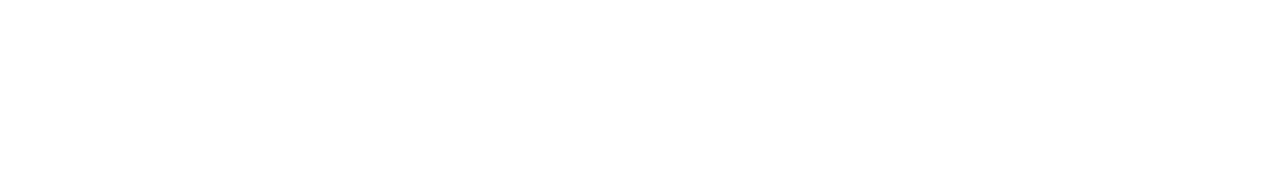
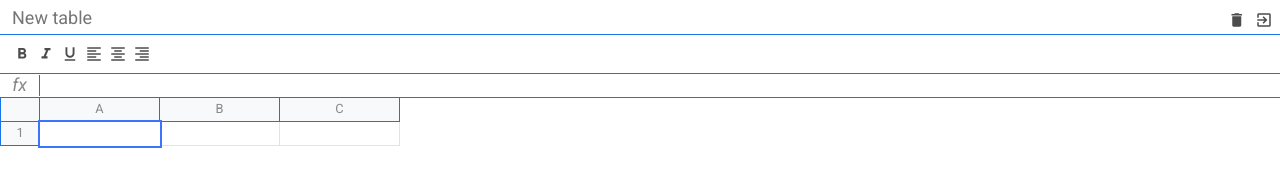
Before and after one commit to Dennynic/js-tables, a website built with webpack: page src/index.html in a window 1280 px wide. Built offline with nearby package versions, Linux system fonts and the light colour scheme.

Commit message:
Add create element function, add structure

```diff
--- a/package.json
+++ b/package.json
@@ -24,6 +24,7 @@
   "homepage": "https://github.com/Dennynic/js-tables#readme",
   "devDependencies": {
     "@babel/core": "^7.11.1",
+    "@babel/plugin-proposal-class-properties": "^7.10.4",
     "@babel/preset-env": "^7.11.0",
     "babel-loader": "^8.1.0",
     "clean-webpack-plugin": "^3.0.0",
--- /dev/null
+++ b/src/components/excel/Excel.js
@@ -0,0 +1,25 @@
+import { $ } from '@core/dom';
+
+export class Excel {
+  constructor(selector, options) {
+    this.$element = document.querySelector(selector);
+    this.components = options.components || [];
+  }
+
+  getRoot() {
+    const $root = $.create('div', 'excel');
+
+    this.components.forEach((Component) => {
+      const $el = $.create('div', Component.className);
+
+      const component = new Component($el);
+      $el.innerHTML = component.toHTML();
+      $root.append($el);
+    });
+    return $root;
+  }
+
+  render() {
+    this.$element.append(this.getRoot());
+  }
+}
--- /dev/null
+++ b/src/components/formula/Formula.js
@@ -0,0 +1,10 @@
+import {Component} from "@core/Component";
+
+export class Formula extends Component{
+  static className = 'excel__formula';
+
+  toHTML() {
+    return `<div class="info">fx</div>
+            <div class="input" contenteditable spellcheck="false"></div>`;
+  }
+}
--- /dev/null
+++ b/src/components/header/Header.js
@@ -0,0 +1,18 @@
+import {Component} from "@core/Component";
+
+export class Header extends Component{
+  static className = 'excel__header';
+
+  toHTML() {
+    return `<input type="text" class="input" value="" placeholder="New table"/>
+            <div>
+                <div class="button">
+                    <i class="material-icons">delete</i>
+                </div>
+                <div class="button">
+                    <i class="material-icons">exit_to_app</i>
+                </div>
+
+            </div>`;
+  }
+}
--- /dev/null
+++ b/src/components/table/Table.js
@@ -0,0 +1,27 @@
+import {Component} from "@core/Component";
+
+export class Table extends Component{
+  static className = 'excel__table';
+  toHTML() {
+    return `<div class="row">
+                <div class="info">
+
+                </div>
+                <div class="data">
+                    <div class="column">A</div>
+                    <div class="column">B</div>
+                    <div class="column">C</div>
+                </div>
+            </div>
+            <div class="row">
+                <div class="info">
+                    1
+                </div>
+                <div class="data">
+                    <div class="cell selected" contenteditable></div>
+                    <div class="cell" contenteditable></div>
+                    <div class="cell" contenteditable></div>
+                </div>
+            </div>`;
+  }
+}
--- /dev/null
+++ b/src/components/toolbar/Toolbar.js
@@ -0,0 +1,26 @@
+import {Component} from "@core/Component";
+
+export class Toolbar extends Component{
+  static className = 'excel__toolbar';
+
+  toHTML() {
+    return `<div class="button">
+                <i class="material-icons">format_bold</i>
+            </div>
+            <div class="button">
+                <i class="material-icons">format_italic</i>
+            </div>
+            <div class="button">
+                <i class="material-icons">format_underline</i>
+            </div>
+            <div class="button">
+                <i class="material-icons">format_align_left</i>
+            </div>
+            <div class="button">
+                <i class="material-icons">format_align_center</i>
+            </div>
+            <div class="button">
+                <i class="material-icons">format_align_right</i>
+            </div>`;
+  }
+}
--- /dev/null
+++ b/src/core/Component.js
@@ -0,0 +1,7 @@
+import {DomListener} from "@core/DomListener";
+
+export class Component extends DomListener{
+  toHTML(){
+    return '';
+  }
+}
--- /dev/null
+++ b/src/core/DomListener.js
@@ -0,0 +1,8 @@
+export class DomListener {
+  constructor($root){
+    if(!$root){
+      throw new Error(`No ${$root} provided`);
+    }
+    this.$root = $root;
+  }
+}
--- /dev/null
+++ b/src/core/dom.js
@@ -0,0 +1,14 @@
+class Dom{
+}
+
+export function $() {
+  return new Dom();
+}
+
+$.create = (tagName, classes = '') =>{
+  const el = document.createElement(tagName);
+  if(classes){
+    el.classList.add(classes);
+  }
+  return el;
+}
--- a/src/index.js
+++ b/src/index.js
@@ -1,4 +1,12 @@
-import './module';
-import './scss/index.scss';
+import { Excel } from "@/components/excel/Excel";
+import "./scss/index.scss";
+import { Header } from "@/components/header/Header";
+import { Toolbar } from "@/components/toolbar/Toolbar";
+import { Formula } from "@/components/formula/Formula";
+import { Table } from "@/components/table/Table";
 
-console.log('Work');
+const excel = new Excel("#app", {
+  components: [Header, Toolbar, Formula, Table],
+});
+
+excel.render();
--- a/src/module.js
+++ /dev/null
@@ -1,7 +0,0 @@
-console.log("Module.js");
-
-async function start() {
-  await Promise.resolve();
-}
-
-start();
--- a/webpack.config.js
+++ b/webpack.config.js
@@ -50,6 +50,7 @@ module.exports = {
           loader: "babel-loader",
           options: {
             presets: ["@babel/preset-env"],
+            plugins: ['@babel/plugin-proposal-class-properties']
           },
         },
       },
```
Also changed, not shown: src/index.html (+0 -1 lines).
